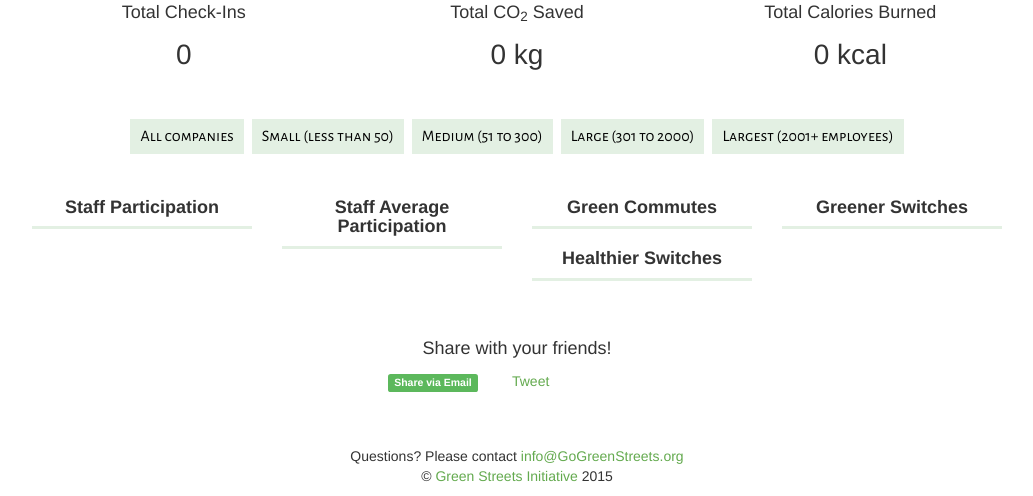
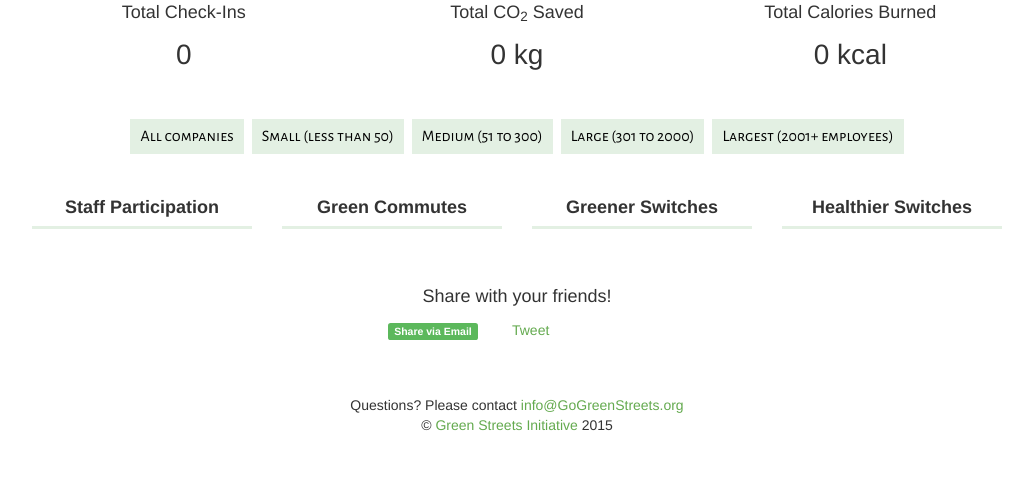
Before and after one commit to greenstreetsinitiative/checkin2015, a Django app: template leaderboard/templates/leaderboard/leaderboard_new.html in a window 1280 px wide. Shown: the part 982-1478 px from the top of the page, without its empty margins (123-1156 px from the left). After the commit the page ends 1413 px from the top, so only its background shows below. Run offline with Django 3.2, Linux system fonts and the light colour scheme; the template is opened without the code that fills it, so the values that code supplies are empty; some libraries are stand-ins or nearby versions; some web fonts are replaced.

Commit message:
remove staff average participation

```diff
--- a/leaderboard/templates/leaderboard/leaderboard_new.html
+++ b/leaderboard/templates/leaderboard/leaderboard_new.html
@@ -51,14 +51,6 @@
     </ol>
   </div>
   <div class="col-sm-3">
-    <h4>Staff Average Participation</h4>
-    <ol class="lbrank">
-    {% for key, value in ranks.percent_frequency %}
-      <li class="clearfix"><a class="list-group-item company" href="#">{{ key }}<span class="badge">{{ value|floatformat:2 }}%</span></a></li>
-    {% endfor %}
-    </ol>
-  </div>
-  <div class="col-sm-3">
     <h4>Green Commutes</h4>
     <ol class="lbrank">
     {% for key, value in ranks.percent_green_commuters %}
```
